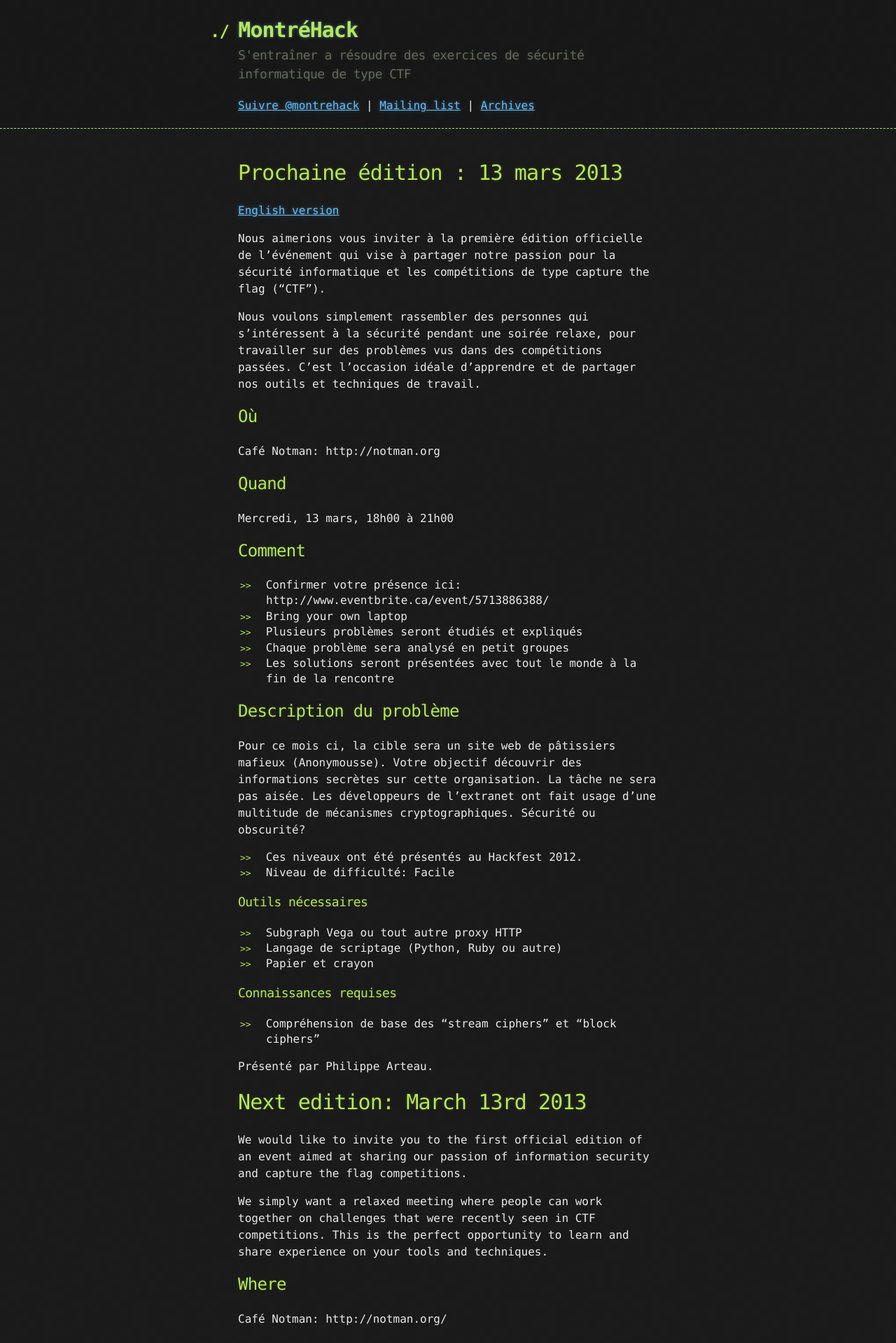
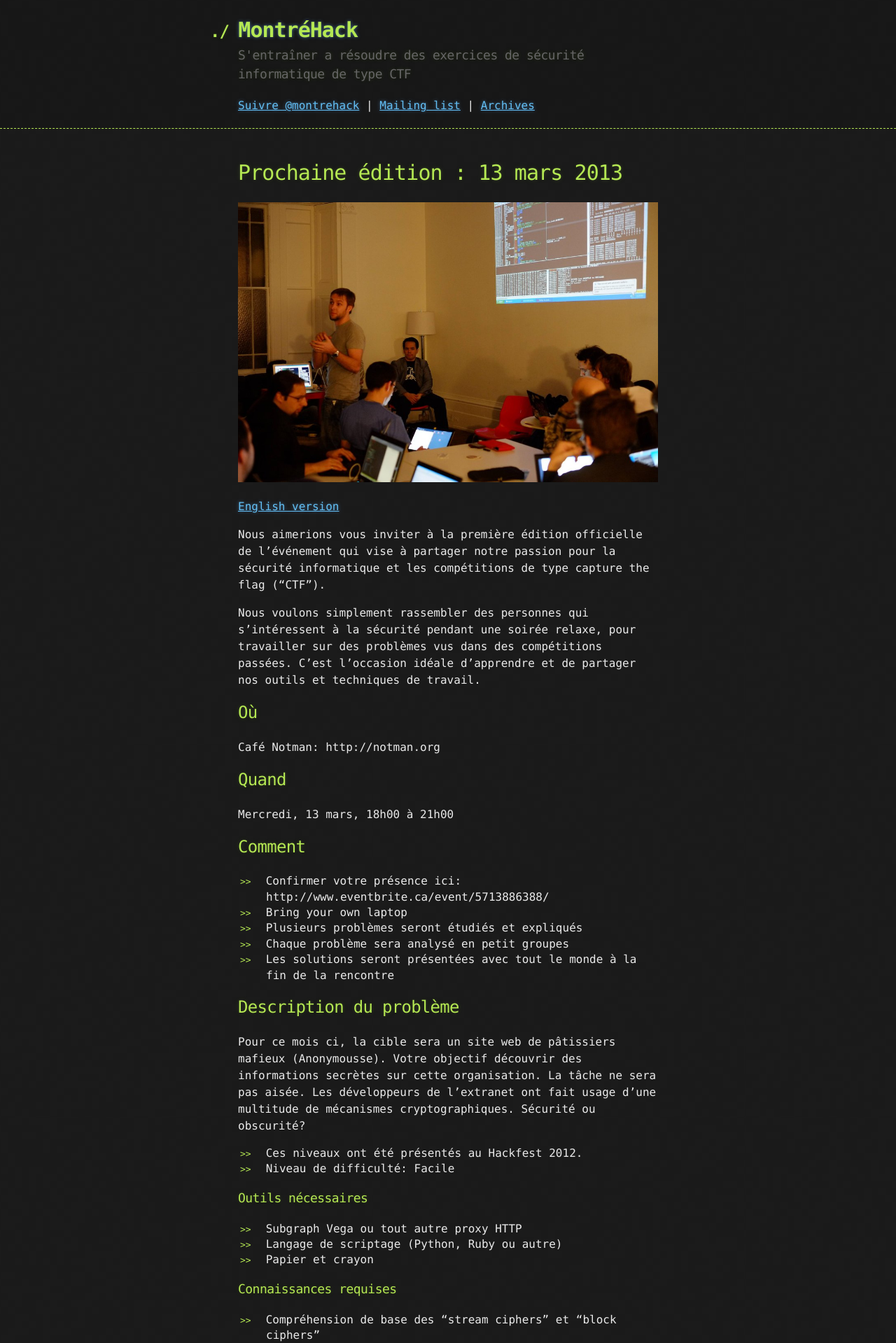
Before and after one commit to montrehack/montrehack.github.com, a Jekyll site: the page built from index.md, in a window 1280 px wide. Shown: the top 1919 px of the page at 70% size. Built offline with Jekyll 4.4.1, drawn with Linux system fonts in a browser that asks for light colours; Markdown is read by kramdown in place of the engine named in the settings; comment, search, counter and statistics services are not loaded.

Commit message:
added picture from last event

```diff
--- a/index.md
+++ b/index.md
@@ -2,7 +2,10 @@
 layout: default
 title: MontréHack
 ---
+
 # Prochaine édition : 13 mars 2013
+
+![Hackers at work](/images/130213.jpg)
 
 [English version](#english)
 
```
Also changed, not shown: images/130213.jpg (added).
